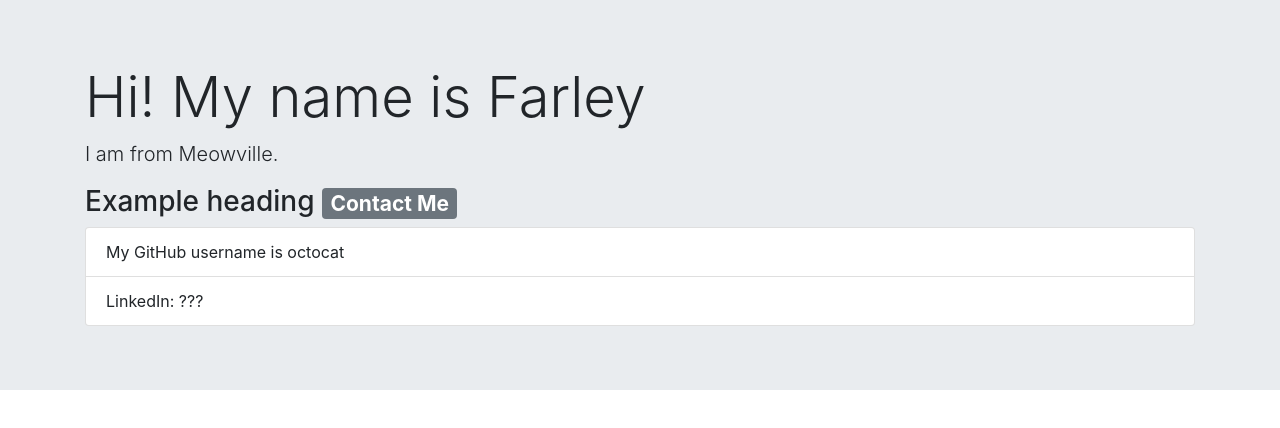
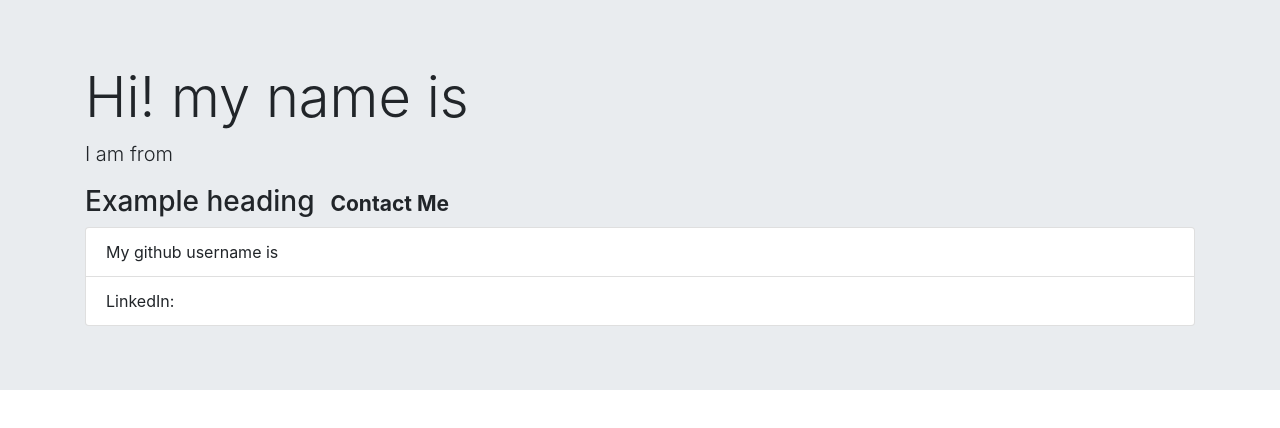
Before and after one commit to theAshRose/mini-make5, a website: page index.html in a window 1280 px wide. Drawn offline with nearby package versions, Linux system fonts and the light colour scheme.

Commit message:
added a dummy html for reference

```diff
--- a/index.html
+++ b/index.html
@@ -1,20 +1,26 @@
 <!DOCTYPE html>
 <html lang="en">
   <head>
-  <meta charset="UTF-8">
-  <meta http-equiv="X-UA-Compatible" content="ie=edge">
-  <link rel="stylesheet" href="https://maxcdn.bootstrapcdn.com/bootstrap/4.0.0/css/bootstrap.min.css">
+    <meta charset="UTF-8" />
+    <meta http-equiv="X-UA-Compatible" content="IE=edge" />
+    <meta name="viewport" content="width=device-width, initial-scale=1.0" />
+    <link
+      rel="stylesheet"
+      href="https://maxcdn.bootstrapcdn.com/bootstrap/4.0.0/css/bootstrap.min.css"
+    />
     <title>Document</title>
   </head>
   <body>
     <div class="jumbotron jumbotron-fluid">
       <div class="container">
-    <h1 class="display-4">Hi! My name is Farley</h1>
-    <p class="lead">I am from Meowville.</p>
-    <h3>Example heading <span class="badge badge-secondary">Contact Me</span></h3>
+        <h1 class="display-4">Hi! my name is</h1>
+        <p class="lead">I am from</p>
+        <h3>
+          Example heading <span class="badge badge secondary">Contact Me</span>
+        </h3>
         <ul class="list-group">
-      <li class="list-group-item">My GitHub username is octocat</li>
-      <li class="list-group-item">LinkedIn: ???</li>
+          <li class="list-group-item">My github username is</li>
+          <li class="list-group-item">LinkedIn:</li>
         </ul>
       </div>
     </div>
```
Lines whose indentation alone changed are shown as unchanged.
